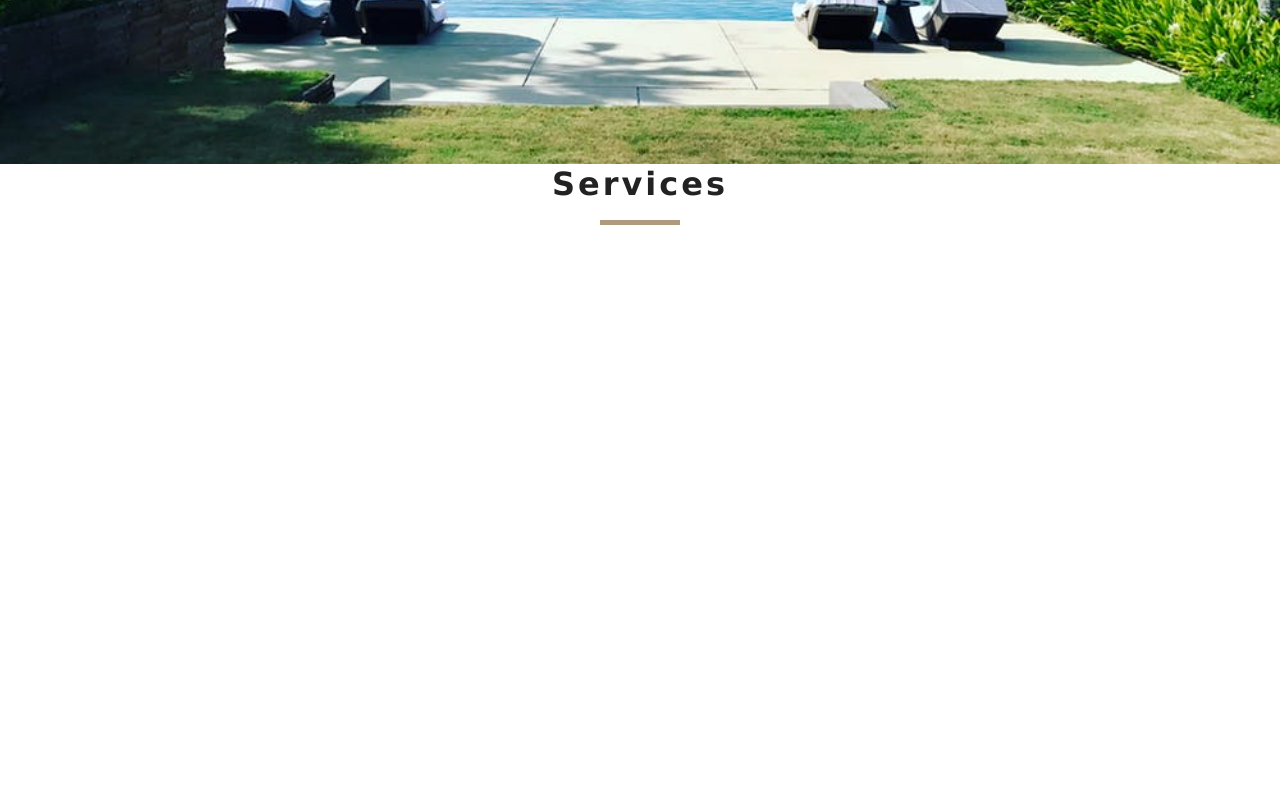
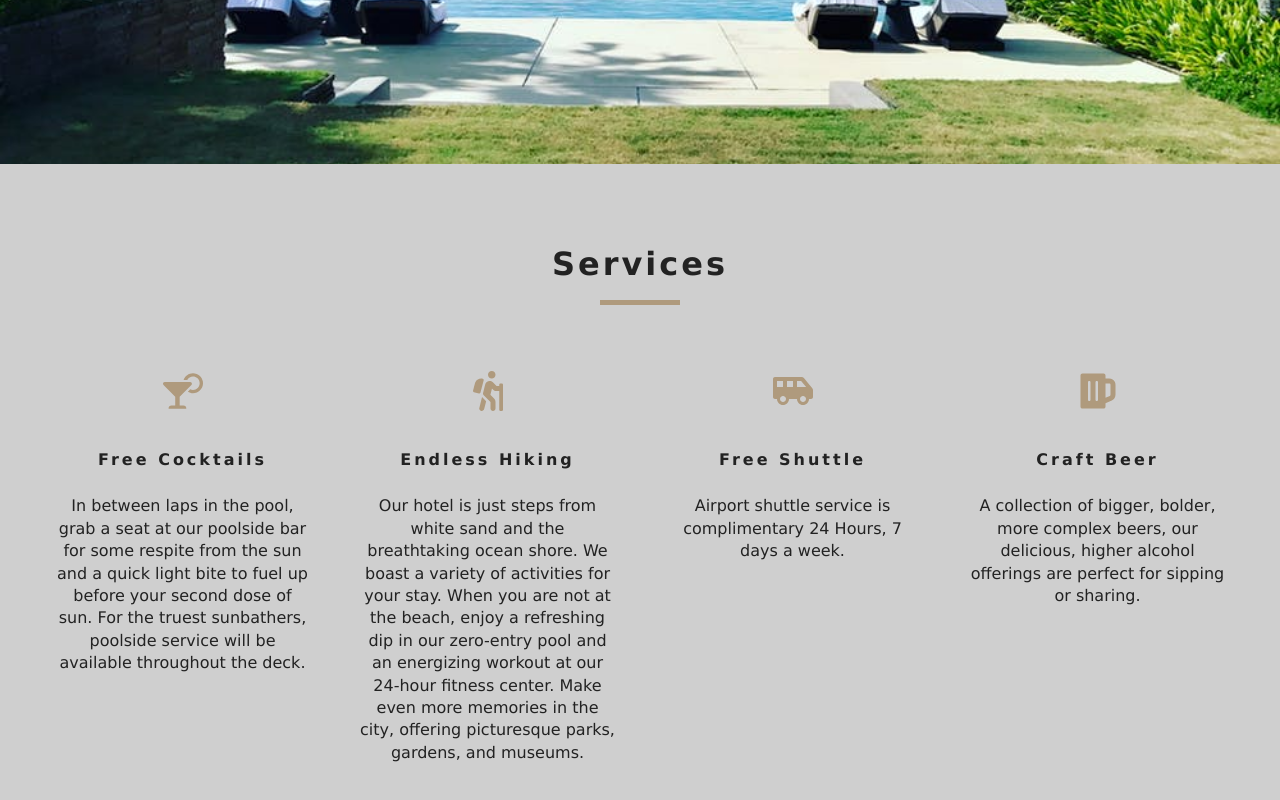
Before and after one commit to abutler6588/resort, a React (Create React App) app: page / in a window 1280 px wide. Shown: the part 636-1436 px from the top of the page. Before the commit the page ends 925 px from the top, so only its background shows below. Built offline with nearby package versions, Linux system fonts and the light colour scheme.

Commit message:
configured services.js component and added content, updated app.css to include capitalized styling of text in services component

```diff
--- a/src/App.css
+++ b/src/App.css
@@ -252,6 +252,7 @@ h6 {
 }
 .services h6 {
   letter-spacing: var(--mainSpacing);
+  text-transform: capitalize;
 }
 .services p {
   width: 80%;
--- a/src/components/Services.js
+++ b/src/components/Services.js
@@ -1,11 +1,46 @@
 import React, { Component } from 'react';
+import { FaCocktail, FaHiking, FaShuttleVan, FaBeer } from 'react-icons/fa';
 import Title from './Title'
 class Services extends Component {
+    state={
+        services:[
+            {
+                icon:<FaCocktail/>,
+                title:'free cocktails',
+                info:'In between laps in the pool, grab a seat at our poolside bar for some respite from the sun and a quick light bite to fuel up before your second dose of sun. For the truest sunbathers, poolside service will be available throughout the deck.'
+            },
+            {
+                icon:<FaHiking/>,
+                title:'Endless Hiking',
+                info:'Our hotel is just steps from white sand and the breathtaking ocean shore. We boast a variety of activities for your stay. When you are not at the beach, enjoy a refreshing dip in our zero-entry pool and an energizing workout at our 24-hour fitness center. Make even more memories in the city, offering picturesque parks, gardens, and museums.'
+            },
+            {
+                icon:<FaShuttleVan/>,
+                title:'Free shuttle',
+                info:'Airport shuttle service is complimentary 24 Hours, 7 days a week.'
+            },
+            {
+                icon:<FaBeer/>,
+                title:'Craft Beer',
+                info:'A collection of bigger, bolder, more complex beers, our delicious, higher alcohol offerings are perfect for sipping or sharing.'
+            }
+        ]
+    }
     render() {
         return (
-            <div>
+            <section className='services'>
                 <Title title='services'/>
-            </div>
+                <div className='services-center'>
+                {this.state.services.map((item,index) => {
+                    return (<article key={index} className='service'>
+                        <span>{item.icon}</span>
+                        <h6>{item.title}</h6>
+                        <p>{item.info}</p>
+                    </article>
+                    );
+                })}
+                </div>
+            </section>
         );
     }
 }
```
